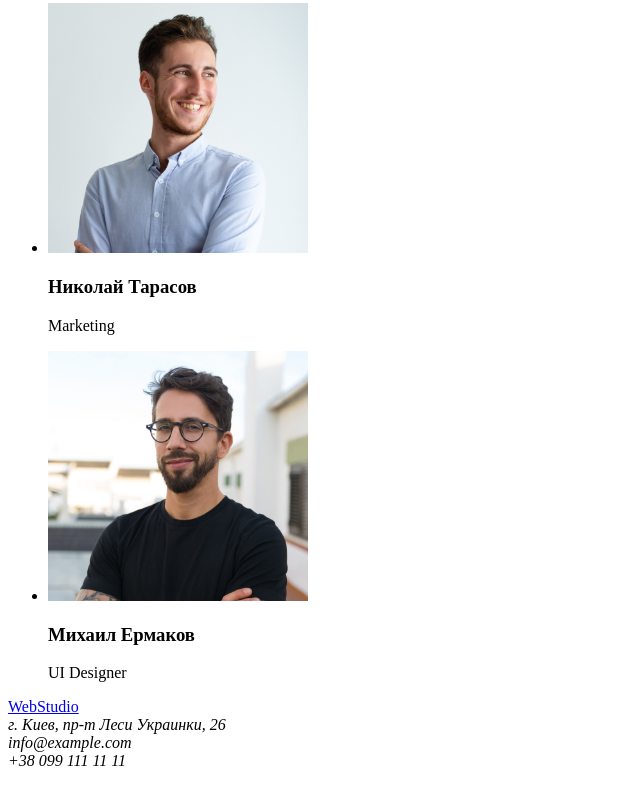
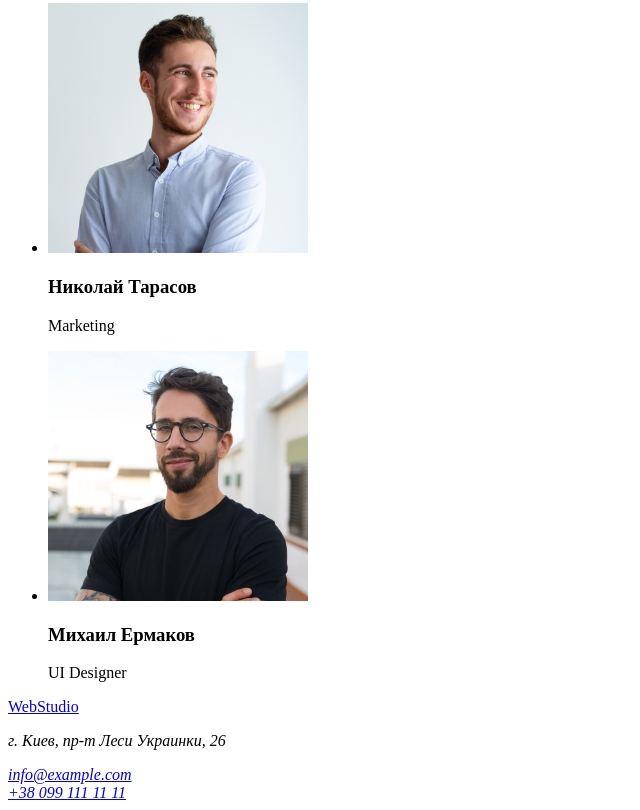
Before and after one commit to YuliaAkhmedova/goit-markup-hw-01, a plain HTML site: page index.html in a window 1280 px wide. Shown: the part 2130-2940 px from the top of the page, without its empty margins (0-640 px from the left). Before the commit the page ends 2908 px from the top, so only its background shows below. Drawn offline with Linux system fonts and the light colour scheme.

Commit message:
Update index.html
исправлен телефон в хедере,
исправлен футер: телефон, адрес завернуты в линки, адрес в тег <p>

```diff
--- a/index.html
+++ b/index.html
@@ -18,7 +18,7 @@
       </nav>
         <ul>
             <li><a href="mailto:info@devstudio.com">info@devstudio.com</a></li>
-            <li><a href="tel:+38096 111 11 11">+38 096 111 11 11</a></li>
+            <li><a href="tel:+380961111111">+38 096 111 11 11</a></li>
         </ul>
     </header>
 
@@ -103,9 +103,9 @@
     <footer>
         <a href="https://yuliaakhmedova.github.io/goit-markup-hw-01/">WebStudio</a>
         <address>
-            г. Киев, пр-т Леси Украинки, 26 <br>
-            info@example.com <br>
-            +38 099 111 11 11
+           <p> г. Киев, пр-т Леси Украинки, 26</p>
+           <a href="mailto:info@example.com">info@example.com</a>  <br>
+           <a href="tel:+380991111111">+38 099 111 11 11</a>
         </address>
     </footer>
 </body>
```
